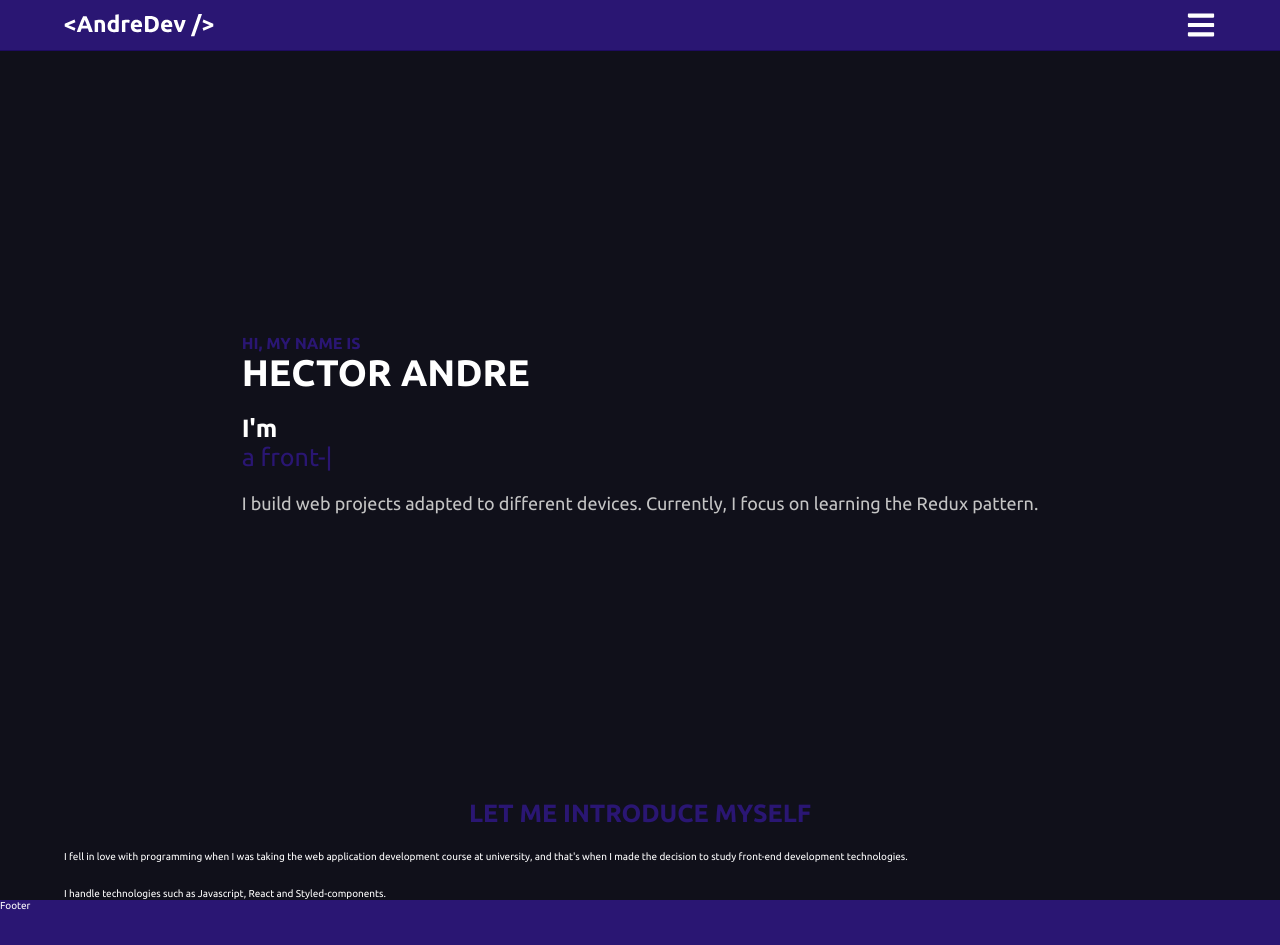
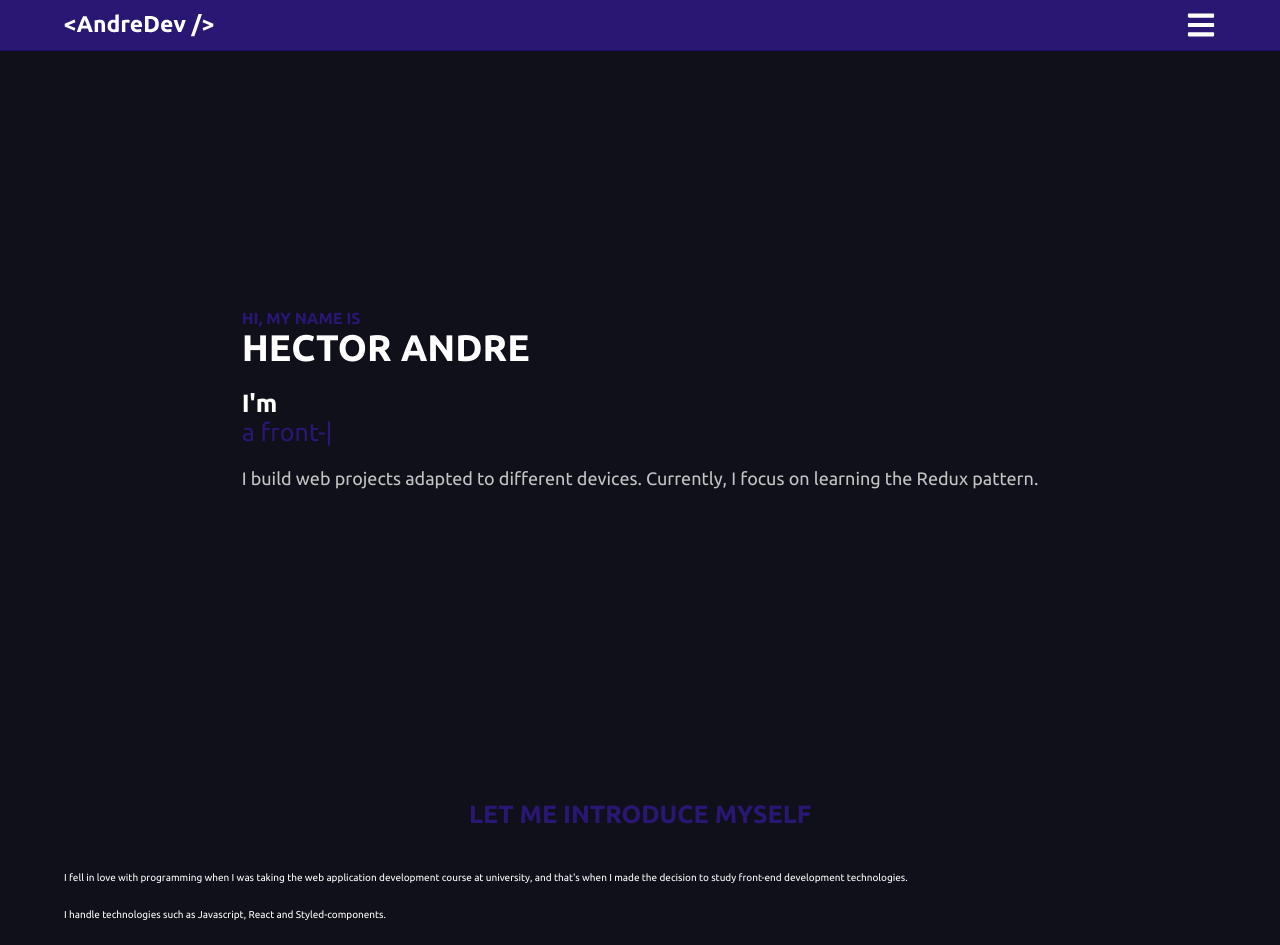
Before and after one commit to AndreDev12/portfolio, a React (Vite) app: page / in a window 1280 px wide. Shown: the top 945 px of the page. Built offline with nearby package versions, Linux system fonts and the light colour scheme.

Commit message:
Changing the styles of the Home and Footer components

```diff
--- a/src/components/Footer/styles.js
+++ b/src/components/Footer/styles.js
@@ -2,11 +2,9 @@ import styled from 'styled-components';
 
 export const ContainerFooter = styled.footer`
     color: #ffffff;
+    background-color: ${({theme}) => theme.colors.purple};
     position: absolute;
-    /* bottom: -5rem; */
-    bottom: -15rem;
     left: 0;
     right: 0;
-    background-color: ${({theme}) => theme.colors.purple};
     height: 5rem;
 `;
--- a/src/components/Home/styles.js
+++ b/src/components/Home/styles.js
@@ -1,19 +1,20 @@
 import styled from 'styled-components';
 
 export const HomeContainer = styled.div`
-    position: absolute;
-    top: 5rem;
     width: 100%;
+    /* position: absolute; */
+    /* top: 5rem; */
     /* height: calc(100vh - 5rem); */
 `;
 
 export const HomeDiv = styled.div`
-    height: calc(100vh - 5.1rem);
+    height: 100vh;
     width: 90%;
     margin: 0 auto;
     max-width: 1400px;
     display: flex;
     align-items: center;
+    /* height: calc(100vh - 5.1rem); */
     > div{
         margin: 0 auto;
     }
@@ -68,13 +69,9 @@ export const PresentationDiv = styled.div`
         text-transform: uppercase;
         font-size: ${({theme}) => theme.fonts.sizes.test3};
         color: ${({theme}) => theme.colors.purple};
-        /* font-size: 1.8rem; */
-        /* font-weight: 500; */
-    }
-    &:nth-of-type(p){
-        margin-top: 4rem;
+        margin-bottom: 4rem;
     }
     p{
-        margin: 2rem 0;
+        margin: 0 0 2rem;
     }
 `;
--- a/src/styles/GlobalStyle.js
+++ b/src/styles/GlobalStyle.js
@@ -20,7 +20,11 @@ export const GlobalStyle = createGlobalStyle`
   body{
     background-color: ${({theme}) => theme.colors.darkBlue};
     font-family: ${({theme}) => theme.fonts.family};
-    /* overflow-x: hidden; */
+    /* position: relative; */
+  }
+
+  #root{
+    position: relative;
   }
 
   ::-webkit-scrollbar{
```
Also changed, not shown: 1 other file (tests, documents, lock files or other folders).
